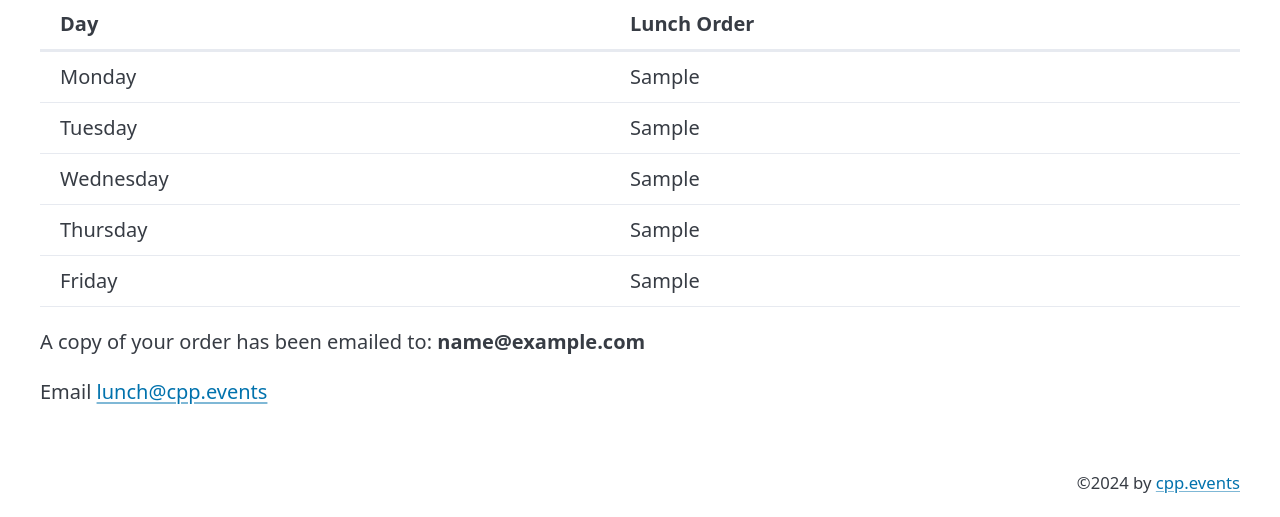
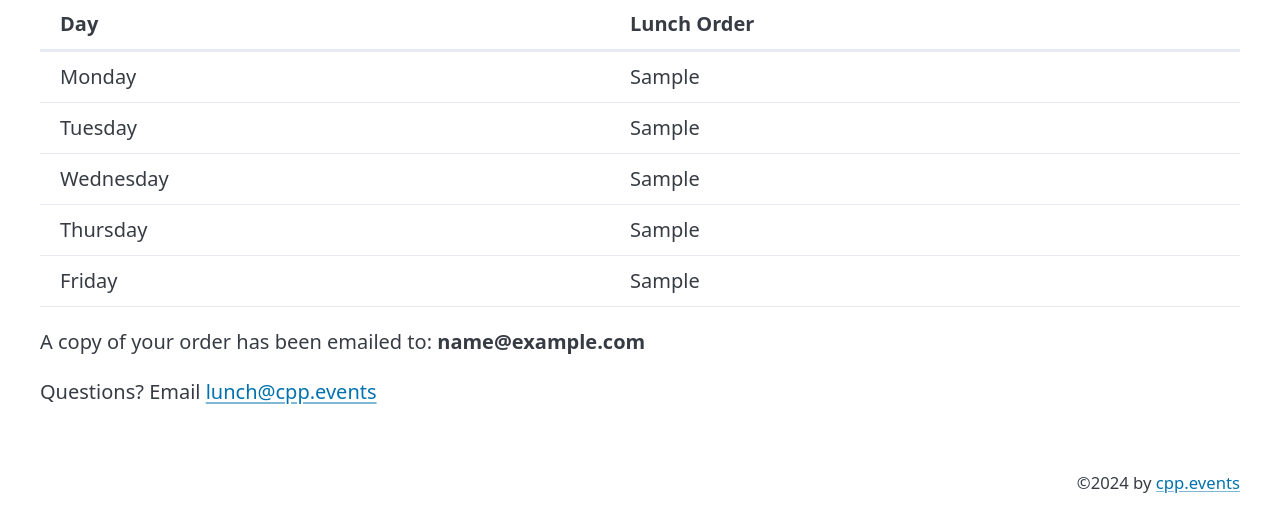
Before and after one commit to sheapwilliams/lunch.cpp.events, a Flask app: template app/templates/success.html in a window 1280 px wide. Shown: the part 380-897 px from the top of the page. Run offline with Flask 3, Linux system fonts and the light colour scheme; tables that the repository leaves empty hold one stand-in row (values such as "Sample post"); the template is opened without the code that fills it: values that come from a table or form of the project are taken from there, most other values are stand-ins (such as "Sample title", 1, 10 or a date in 2020); some libraries are stand-ins or nearby versions.

Commit message:
Text fixes

```diff
--- a/app/templates/payment.html
+++ b/app/templates/payment.html
@@ -61,7 +61,7 @@
             {% if so.totalDaysDiff()==0 %}
             <button type="submit" id="checkout-button" disabled>No Change</button>
             {% elif so.totalDaysDiff()<0 %} <button type="submit" id="checkout-button" disabled>Contact
-                Support for Refunds</button>
+                lunch@cpp.events for Refunds</button>
                 {% else %}
                 <button type="submit" id="checkout-button">Check Out</button>
                 {% endif %}
--- a/app/templates/success.html
+++ b/app/templates/success.html
@@ -59,6 +59,6 @@
     A copy of your order has been emailed to: <b>{{user.email}}</b>
 </p>
 <p>
-    Email <a href="mailto:lunch@cpp.events">lunch@cpp.events</a>
+    Questions? Email <a href="mailto:lunch@cpp.events">lunch@cpp.events</a>
 </p>
 {% endblock %}
```
